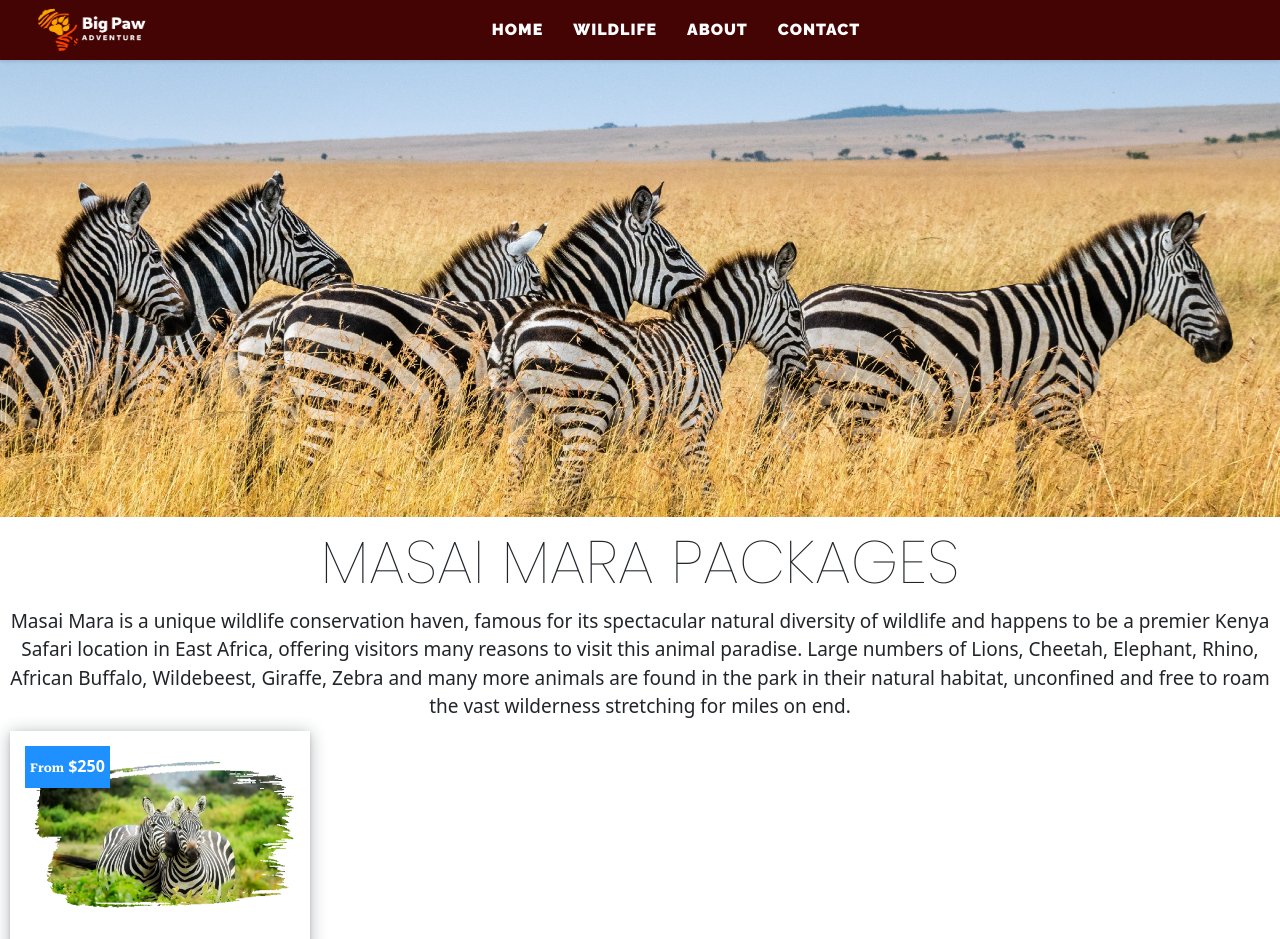
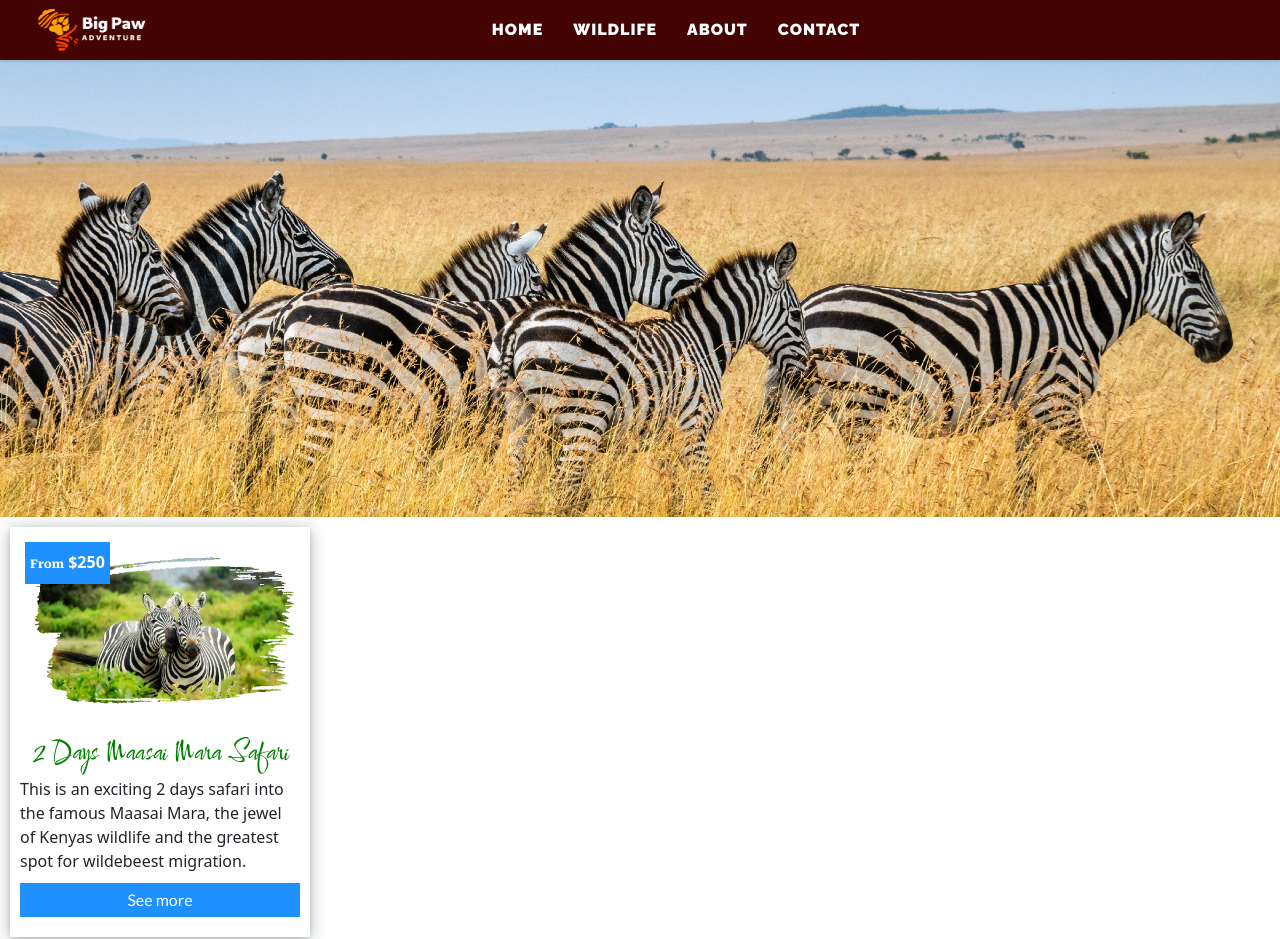
Before and after one commit to irungundigirigi/BigPawAdventures, a Next.js app: page / in a window 1280 px wide. Shown: the top 939 px of the page. Built offline with nearby package versions, Linux system fonts and the light colour scheme.

Commit message:
minor changes

```diff
--- a/components/package.js
+++ b/components/packages/TwoDayPackage.js
@@ -1,13 +1,10 @@
-import styles from '../styles/package.module.css';
+import styles from '../../styles/package.module.css';
 import Image from 'next/image'
-import zebra from '../public/2_days_maasai_mara.png';
+import zebra from '../../public/2_days_maasai_mara.png';
+import React from 'react';
 
 
-import React from 'react';
-
-export default function Package() {
-
-
+export default function TwoDayPackage() {
   return (
         <div className={styles.packageCard}>
             <div className={styles.ImageContainer}>
@@ -21,7 +18,7 @@ export default function Package() {
             the jewel of Kenyas wildlife and the greatest spot for wildebeest migration.
             </div>
             <div className={styles.priceTag}> <span className={styles.From}>From</span> $250</div>
-
+            <button className={styles.btn}>See more</button>
 
         </div>
   );
--- a/pages/index.js
+++ b/pages/index.js
@@ -1,6 +1,6 @@
 import styles from '../styles/Home.module.css';
 import Carousel from '../components/carousel'
-import Package from '../components/package';
+import TwoDayPackage from '../components/packages/TwoDayPackage';
 
 
 
@@ -10,18 +10,7 @@ export default function Home() {
       <div className={styles.carousel}>
         <Carousel />
       </div>
-      <div className={styles.masaiMara}>
-        <div className={styles.mara_header}>MASAI MARA PACKAGES</div>
-      </div>
-      <div className={styles.mara_content}>
-      Masai Mara is a unique wildlife conservation haven, famous for its spectacular natural diversity of wildlife
-      and happens to be a premier Kenya Safari location in East Africa, offering visitors many reasons to visit this animal
-      paradise. Large numbers of Lions, Cheetah, Elephant, Rhino, African Buffalo, Wildebeest, Giraffe, Zebra and many
-      more animals are found in the park in their natural habitat, unconfined and free to roam the vast wilderness
-      stretching for miles on end.
-      </div>
-      <Package />
-
+      <TwoDayPackage />
     </div>
   )
 }
--- a/styles/package.module.css
+++ b/styles/package.module.css
@@ -1,9 +1,13 @@
 @import url("https://fonts.googleapis.com/css2?family=Comforter&display=swap");
 @import url("https://fonts.googleapis.com/css2?family=Roboto+Serif:wght@700&display=swap");
+@import url("https://fonts.googleapis.com/css2?family=Lato&display=swap");
 .packageCard {
   width: 300px;
-  height: 350px;
+  height: auto;
   margin: 10px;
+  display: flex;
+  flex-direction: column;
+  align-items: center;
   padding: 10px;
   box-shadow: rgba(14, 30, 37, 0.12) 0px 2px 4px 0px,
     rgba(14, 30, 37, 0.32) 0px 2px 16px 0px;
@@ -30,8 +34,25 @@
   font-size: 12px;
   font-family: "Roboto Serif", sans-serif;
 }
+.btn {
+  margin-left: auto;
+  background-color: dodgerblue;
+  outline: none;
+  border: none;
+  color: white;
+  width: 100%;
+  padding: 5px;
+  font-family: "Lato", sans-serif;
+  margin: 10px;
+}
+.btn:hover {
+  background-color: darkslateblue;
+  transition: 30ms;
+}
 @media only screen and (max-width: 700px) {
   .packageCard {
     width: 96vw;
+    height: auto;
+    padding-bottom: 25px;
   }
 }
```
